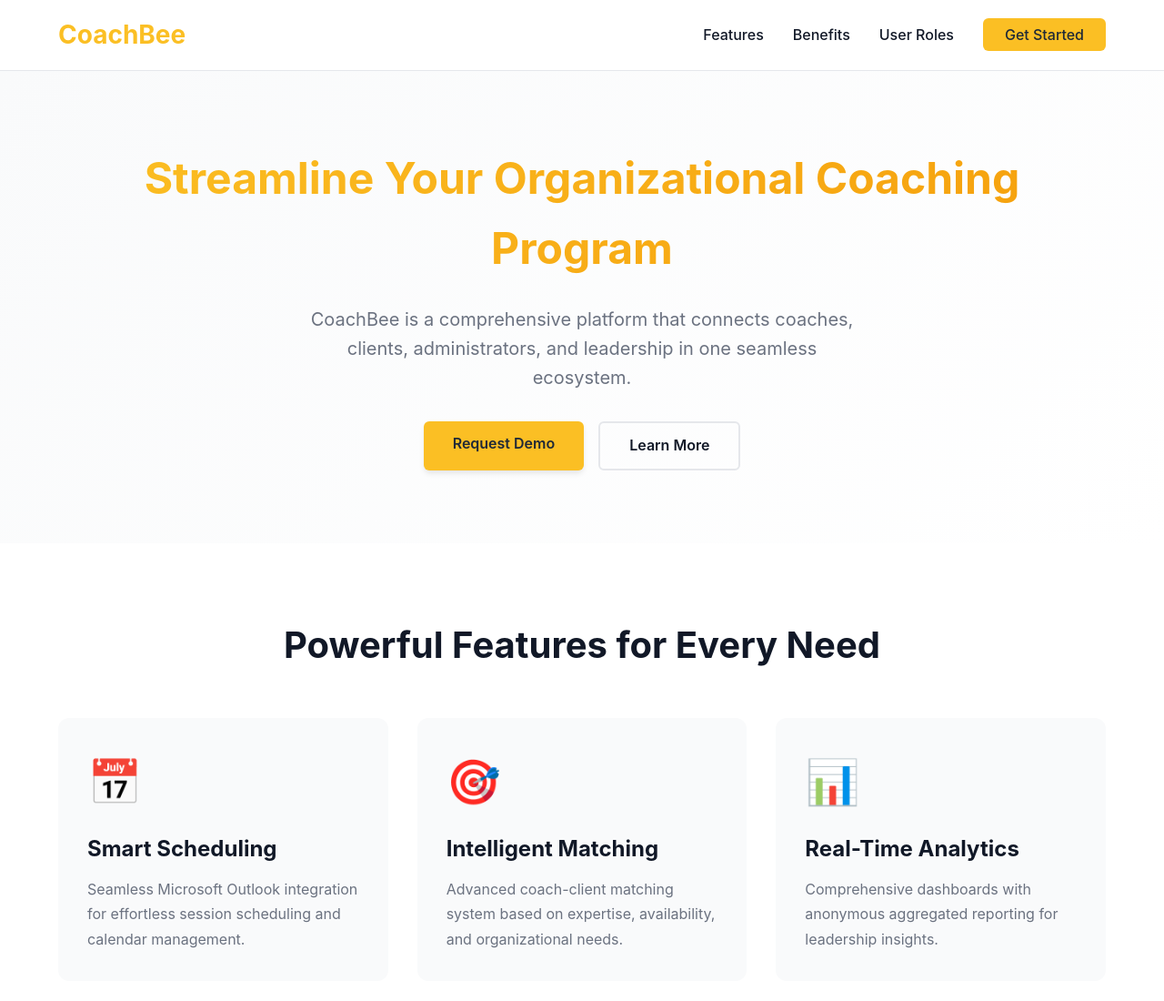
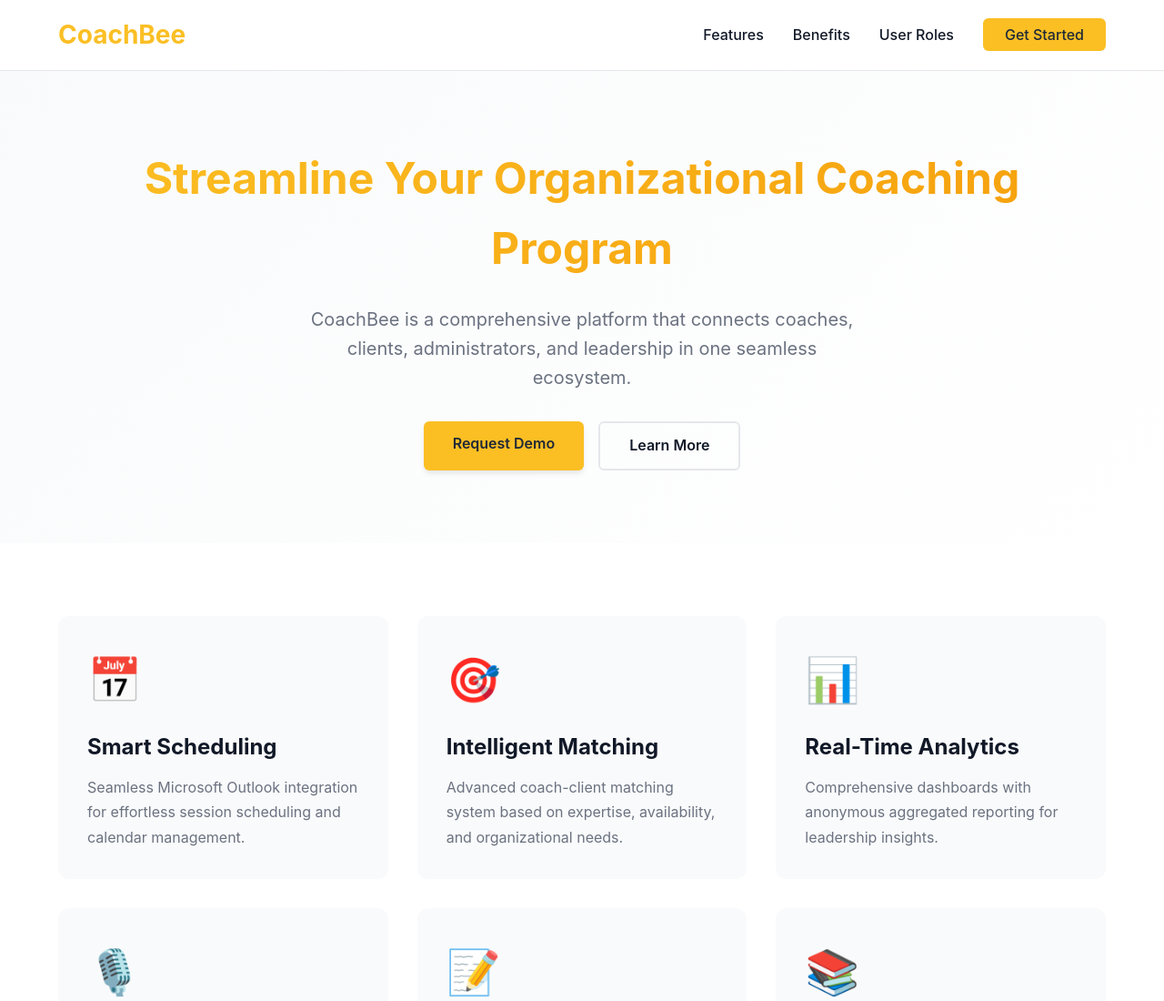
Before and after one commit to itr8tech/coachbee, a plain HTML site: page index.html in a window 1280 px wide. Shown: the top 1100 px of the page at 91% size. Drawn offline with Linux system fonts and the light colour scheme.

Commit message:
Powerful lol

```diff
--- a/index.html
+++ b/index.html
@@ -40,7 +40,6 @@
 
         <section id="features" class="features">
             <div class="container">
-                <h2>Powerful Features for Every Need</h2>
                 <div class="features-grid">
                     <article class="feature-card">
                         <div class="feature-icon">📅</div>
```
